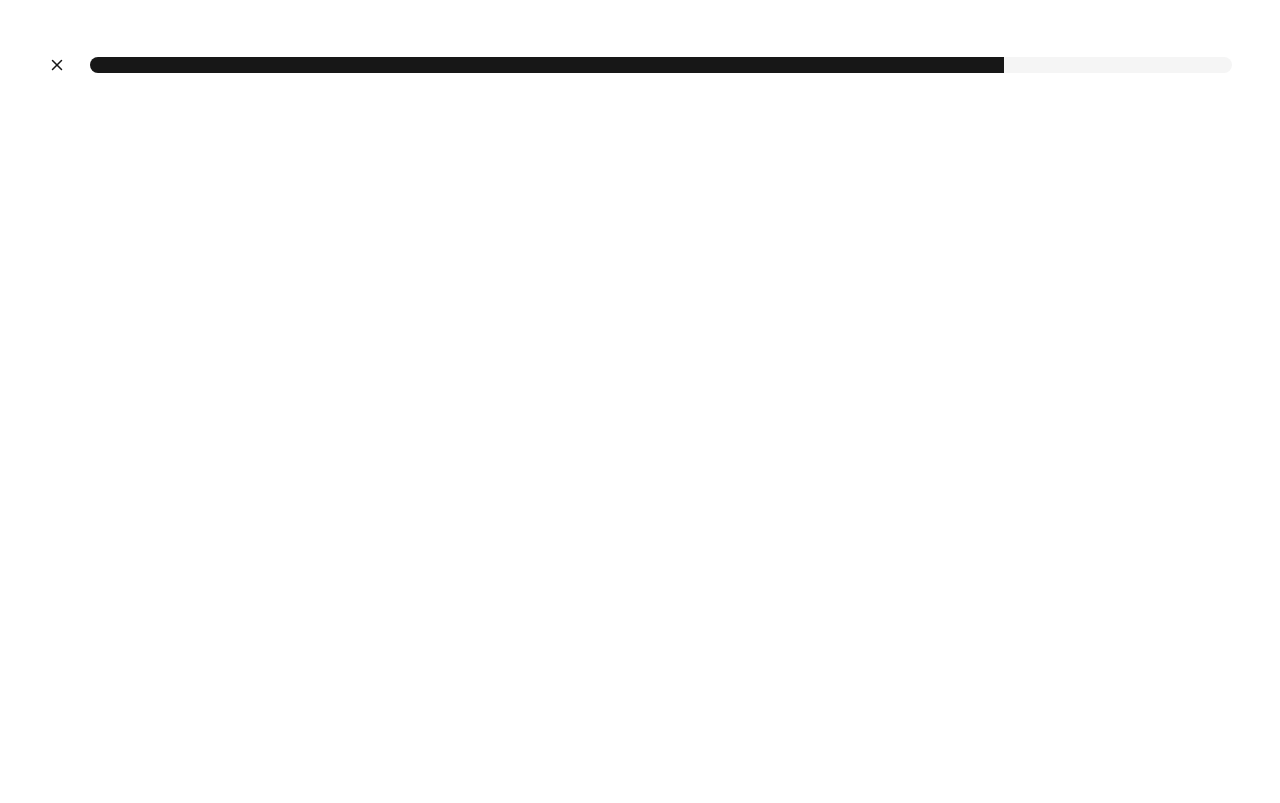
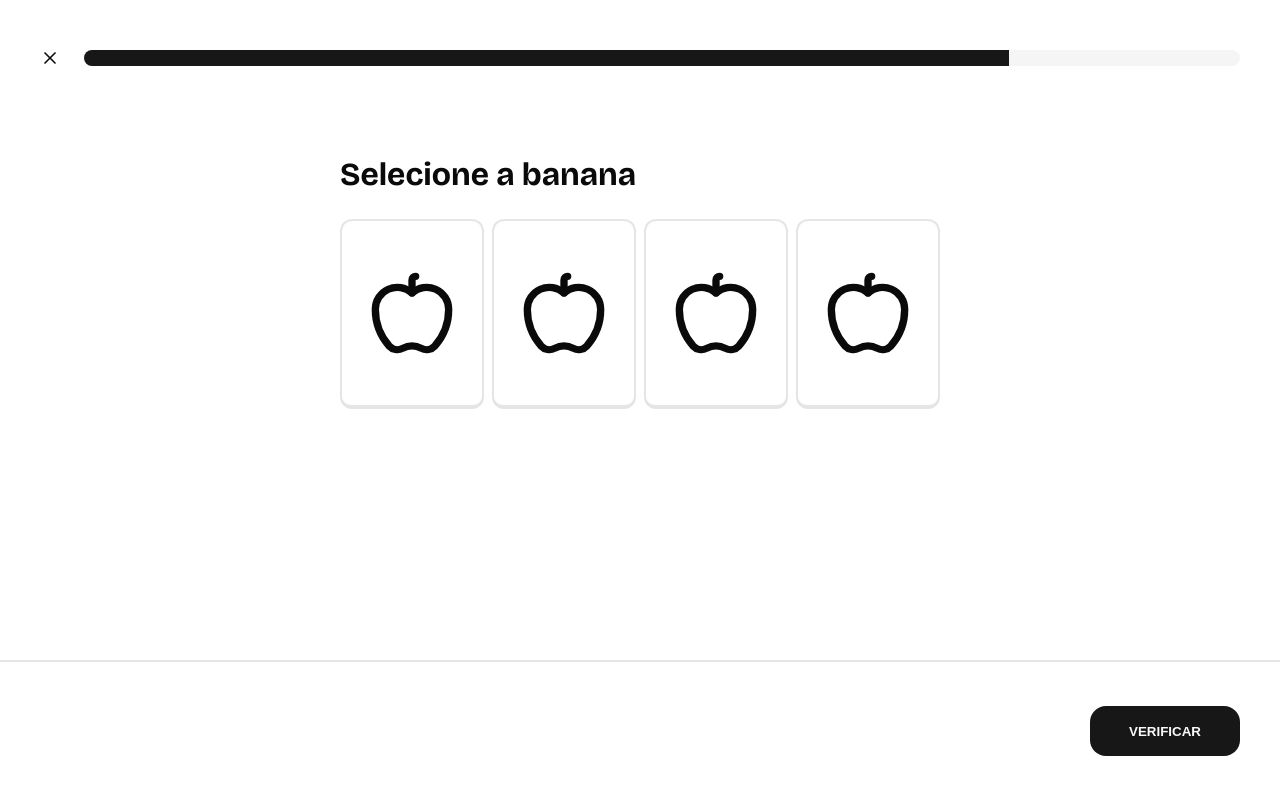
Before and after one commit to VictorGBR04035/Toquinho, a plain HTML site: page Pages html/niveis-rascunho.html in a window 1280 px wide. Drawn offline with nearby package versions, Linux system fonts and the light colour scheme.

Commit message:
add static draft for quiz page

```diff
--- a/Pages html/niveis-rascunho.html
+++ b/Pages html/niveis-rascunho.html
@@ -4,6 +4,9 @@
   <meta charset="utf-8">
   <meta name="viewport" content="width=device-width, initial-scale=1">
   <title>Toquinho - Perguntas Educativas</title>
+  <link rel="preconnect" href="https://fonts.googleapis.com">
+  <link rel="preconnect" href="https://fonts.gstatic.com" crossorigin>
+  <link href="https://fonts.googleapis.com/css2?family=Bricolage+Grotesque:opsz,wght@12..96,200..800&display=swap" rel="stylesheet">
   <link rel="stylesheet" href="/css/niveis-rascunho.css">
 </head>
 <body>
@@ -31,8 +34,99 @@
       </div>
     </header>
 
-    <footer></footer>
+    <div class="question">
+      <div class="question-inner">
+        <h1 class="question-text">Selecione a banana</h1>
+
+        <div class="question-options">
+          <ol class="question-option-list">
+            <li class="question-option">
+              <div class="question-option-icon">
+                <svg
+                  xmlns="http://www.w3.org/2000/svg"
+                  width="24"
+                  height="24"
+                  viewBox="0 0 24 24"
+                  fill="none"
+                  stroke="currentColor"
+                  stroke-width="2"
+                  stroke-linecap="round"
+                  stroke-linejoin="round"
+                  class="lucide lucide-apple-icon lucide-apple"
+                >
+                    <path d="M12 6.528V3a1 1 0 0 1 1-1h0"/>
+                    <path d="M18.237 21A15 15 0 0 0 22 11a6 6 0 0 0-10-4.472A6 6 0 0 0 2 11a15.1 15.1 0 0 0 3.763 10 3 3 0 0 0 3.648.648 5.5 5.5 0 0 1 5.178 0A3 3 0 0 0 18.237 21"/>
+                </svg>
+              </div>
+            </li>
+
+            <li class="question-option">
+              <div class="question-option-icon">
+                <svg
+                  xmlns="http://www.w3.org/2000/svg"
+                  width="24"
+                  height="24"
+                  viewBox="0 0 24 24"
+                  fill="none"
+                  stroke="currentColor"
+                  stroke-width="2"
+                  stroke-linecap="round"
+                  stroke-linejoin="round"
+                  class="lucide lucide-apple-icon lucide-apple"
+                >
+                  <path d="M12 6.528V3a1 1 0 0 1 1-1h0"/>
+                  <path d="M18.237 21A15 15 0 0 0 22 11a6 6 0 0 0-10-4.472A6 6 0 0 0 2 11a15.1 15.1 0 0 0 3.763 10 3 3 0 0 0 3.648.648 5.5 5.5 0 0 1 5.178 0A3 3 0 0 0 18.237 21"/>
+                </svg>
+              </div>
+            </li>
+
+            <li class="question-option">
+              <div class="question-option-icon">
+                <svg
+                  xmlns="http://www.w3.org/2000/svg"
+                  width="24"
+                  height="24"
+                  viewBox="0 0 24 24"
+                  fill="none"
+                  stroke="currentColor"
+                  stroke-width="2"
+                  stroke-linecap="round"
+                  stroke-linejoin="round"
+                  class="lucide lucide-apple-icon lucide-apple"
+                >
+                  <path d="M12 6.528V3a1 1 0 0 1 1-1h0"/>
+                  <path d="M18.237 21A15 15 0 0 0 22 11a6 6 0 0 0-10-4.472A6 6 0 0 0 2 11a15.1 15.1 0 0 0 3.763 10 3 3 0 0 0 3.648.648 5.5 5.5 0 0 1 5.178 0A3 3 0 0 0 18.237 21"/>
+                </svg>
+              </div>
+            </li>
+
+            <li class="question-option">
+              <div class="question-option-icon">
+                <svg
+                  xmlns="http://www.w3.org/2000/svg"
+                  width="24"
+                  height="24"
+                  viewBox="0 0 24 24"
+                  fill="none"
+                  stroke="currentColor"
+                  stroke-width="2"
+                  stroke-linecap="round"
+                  stroke-linejoin="round"
+                  class="lucide lucide-apple-icon lucide-apple"
+                >
+                  <path d="M12 6.528V3a1 1 0 0 1 1-1h0"/>
+                  <path d="M18.237 21A15 15 0 0 0 22 11a6 6 0 0 0-10-4.472A6 6 0 0 0 2 11a15.1 15.1 0 0 0 3.763 10 3 3 0 0 0 3.648.648 5.5 5.5 0 0 1 5.178 0A3 3 0 0 0 18.237 21"/>
+                </svg>
+              </div>
+            </li>
+          </ol>
+        </div>
+      </div>
+    </div>
+
+    <footer>
+      <button>VERIFICAR</button>
+    </footer>
   </main>
-
 </body>
 </html>
--- a/css/niveis-rascunho.css
+++ b/css/niveis-rascunho.css
@@ -1,17 +1,57 @@
+* {
+  padding: 0;
+  margin: 0;
+  box-sizing: border-box;
+}
+
+ul, ol {
+  list-style-type: none;
+}
+
+button {
+  border: none;
+}
+
 :root {
   --background: oklch(1 0 0);
+  --foreground: oklch(0.145 0 0);
   --muted: oklch(0.97 0 0);
   --primary: oklch(0.205 0 0);
+  --primary-foreground: oklch(0.985 0 0);
+  --border: oklch(0.922 0 0)
 }
 
 body {
-  min-height: 100svh;
+  height: 100svh;
   background-color: var(--background);
+  color: var(--foreground);
+  font-family: "Bricolage Grotesque", sans-serif;
+}
+
+main {
+  height: 100%;
+  display: flex;
+  flex-direction: column;
+  gap: 1.5rem;
+  padding: 1.5rem 1rem;
+}
+
+@media (min-width: 700px) {
+  main {
+    gap: 0;
+    padding: 0;
+  }
 }
 
 header {
-  padding: 3rem 2.5rem 0;
-  height: 2.5rem;
+  height: 2rem;
+}
+
+@media (min-width: 700px) {
+  header {
+    padding: 3rem 2.5rem 0;
+    height: 6.25rem;
+  }
 }
 
 .header-inner {
@@ -21,9 +61,9 @@ header {
 }
 
 .header-inner > .lucide-x {
-  color: var(--primary);
-  width: 1.125rem;
-  height: 1.125rem;
+  color: var(--foreground);
+  width: 1.25rem;
+  height: 1.25rem;
 }
 
 .progress-bar {
@@ -40,3 +80,89 @@ header {
   width: 80%;
   background-color: var(--primary);
 }
+
+.question {
+  flex: 1;
+  display: flex;
+  align-items: center;
+  justify-content: center;
+}
+
+.question-inner {
+  width: 37.5rem;
+  height: 28.125rem;
+  display: flex;
+  flex-direction: column;
+  gap: 1.5rem;
+}
+
+.question-text {
+  font-size: 2rem;
+  line-height: 1.25;
+  font-weight: 700;
+}
+
+.question-options {
+  flex: 1;
+  display: flex;
+  flex-direction: column;
+  align-items: center;
+}
+
+.question-option-list {
+  width: 100%;
+  display: grid;
+  gap: 0.5rem;
+  grid-template-columns: 1fr 1fr;
+}
+
+.question-option {
+  padding: 1.5rem;
+  border-style: solid;
+  border-width: 2px 2px 4px;
+  border-color: var(--border);
+  border-radius: 0.75rem;
+}
+
+.question-option-icon {
+  height: 8.5rem;
+  display: grid;
+  place-content: center;
+}
+
+.question-option-icon svg {
+  width: 5.5rem;
+  height: 5.5rem;
+}
+
+@media (min-width: 700px) {
+  .question-option-list {
+    grid-template-columns: 1fr 1fr 1fr 1fr;
+  }
+}
+
+footer button {
+  height: 3.125rem;
+  width: 100%;
+  background-color: var(--primary);
+  color: var(--primary-foreground);
+  border-radius: 1rem;
+  text-transform: uppercase;
+  font-weight: 700;
+  padding: 1rem 0;
+}
+
+@media (min-width: 700px) {
+  footer {
+    border-top: 2px solid var(--border);
+    height: 8.75rem;
+    padding: 0 2.5rem;
+    display: flex;
+    flex-direction: row-reverse;
+    align-items: center;
+  }
+
+  footer button {
+    width: 9.375rem;
+  }
+}
```
